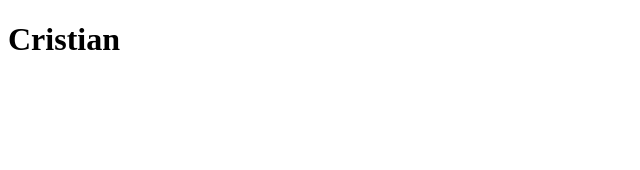
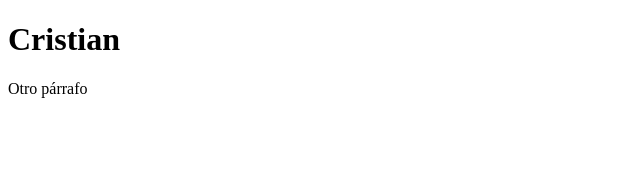
Before and after one commit to GuitarHeros3000/CriisDev-Curso-React-Hooks-y-MERN-DeCeroAExperto-03-counter-app, a React (Vite) app: page / in a window 1280 px wide. Shown: the top 170 px of the page, without its empty margins (0-640 px from the left). Built offline with nearby package versions, Linux system fonts and the light colour scheme.

Commit message:
Retornar elementos en el componente - Fragment.

```diff
--- a/src/FirstApp.jsx
+++ b/src/FirstApp.jsx
@@ -1,6 +1,9 @@
 
 export const FirstApp = () => {
   return (
-    <h1>Cristian</h1>
+    <>
+        <h1>Cristian</h1>
+        <p>Otro párrafo</p>
+    </>
   )
 }
```
